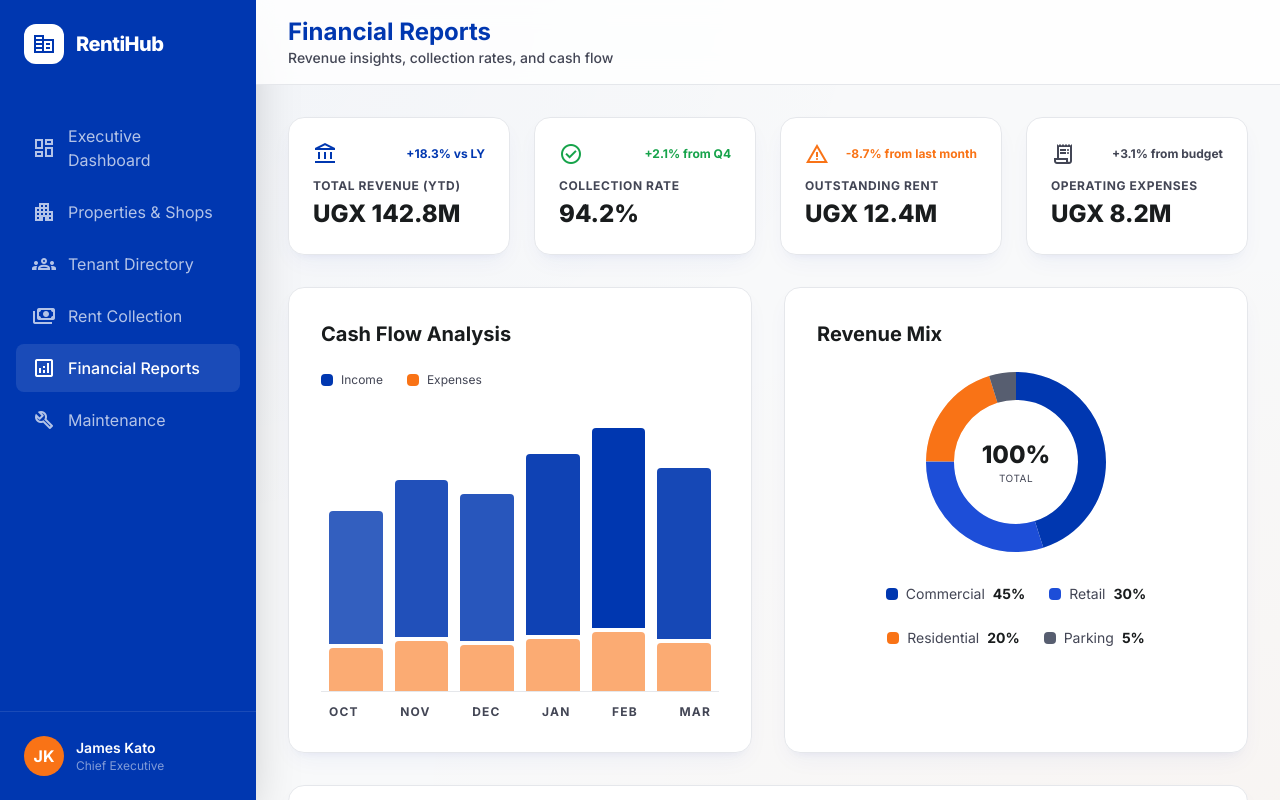
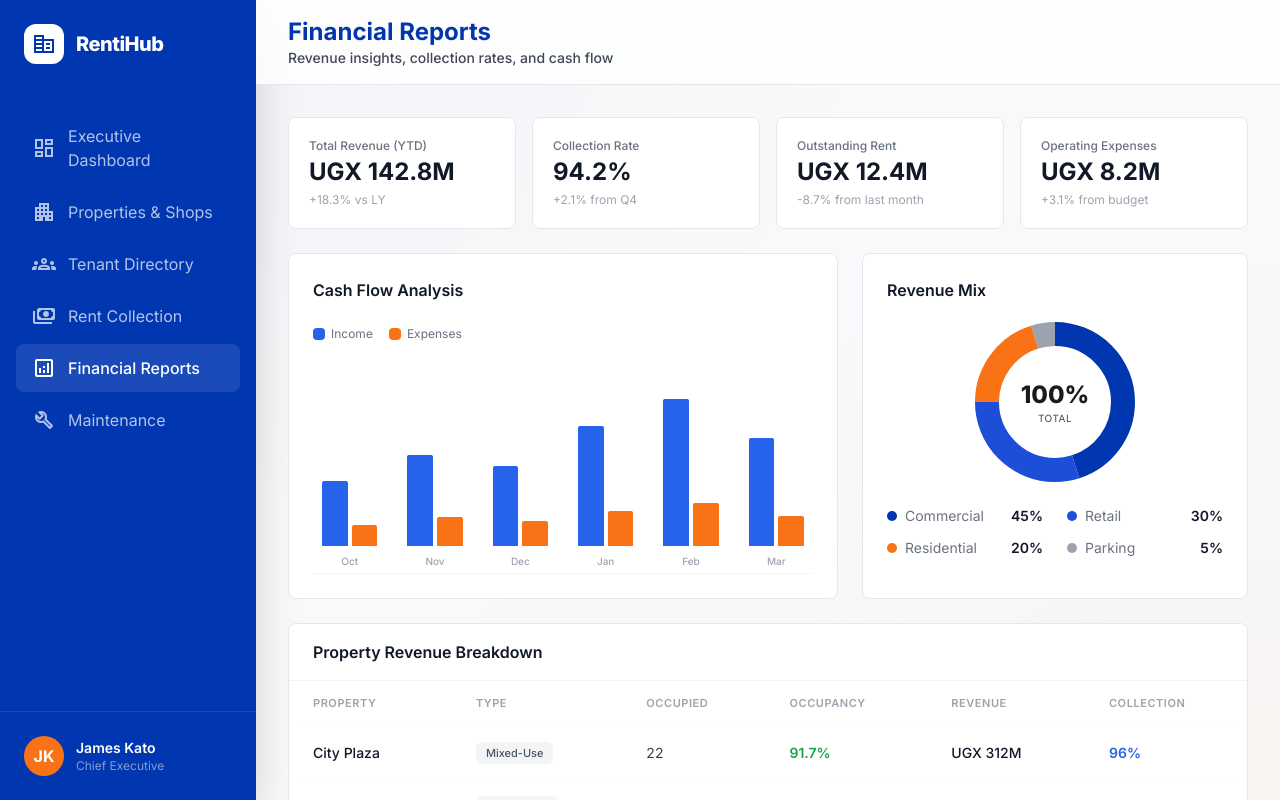
Before and after one commit to RockieRaheem/Renti-Hub, a React (Vite) app: page /financial-reports in a window 1280 px wide. Built offline with nearby package versions, Linux system fonts and the light colour scheme.

Commit message:
Fine tunned financial reports dashboard

```diff
--- a/src/data/financialReports.js
+++ b/src/data/financialReports.js
@@ -1,8 +1,8 @@
 export const reportSummary = [
-  { label: 'Total Revenue (YTD)', value: 'UGX 142.8M', trend: '+18.3% vs LY', icon: 'account_balance', color: 'text-primary' },
-  { label: 'Collection Rate', value: '94.2%', trend: '+2.1% from Q4', icon: 'check_circle', color: 'text-status-paid' },
-  { label: 'Outstanding Rent', value: 'UGX 12.4M', trend: '-8.7% from last month', icon: 'warning', color: 'text-status-partial' },
-  { label: 'Operating Expenses', value: 'UGX 8.2M', trend: '+3.1% from budget', icon: 'receipt_long', color: 'text-on-surface-variant' },
+  { label: 'Total Revenue (YTD)', value: 'UGX 142.8M', trend: '+18.3% vs LY' },
+  { label: 'Collection Rate', value: '94.2%', trend: '+2.1% from Q4' },
+  { label: 'Outstanding Rent', value: 'UGX 12.4M', trend: '-8.7% from last month' },
+  { label: 'Operating Expenses', value: 'UGX 8.2M', trend: '+3.1% from budget' },
 ]
 
 export const cashFlowData = [
@@ -18,7 +18,7 @@ export const revenueMix = [
   { label: 'Commercial', value: 45, color: '#0037b0' },
   { label: 'Retail', value: 30, color: '#1d4ed8' },
   { label: 'Residential', value: 20, color: '#F97316' },
-  { label: 'Parking', value: 5, color: '#575e70' },
+  { label: 'Parking', value: 5, color: '#9ca3af' },
 ]
 
 export const propertyBreakdown = [
--- a/src/pages/FinancialReports.jsx
+++ b/src/pages/FinancialReports.jsx
@@ -1,59 +1,64 @@
-import BarChart from '../components/charts/BarChart'
 import DonutChart from '../components/charts/DonutChart'
-import StatusBadge from '../components/ui/StatusBadge'
 import { reportSummary, cashFlowData, revenueMix, propertyBreakdown } from '../data/financialReports'
 
+const maxCashFlow = Math.max(...cashFlowData.flatMap((d) => [d.income, d.expenses]))
+const totalMix = revenueMix.reduce((s, item) => s + item.value, 0)
+
 export default function FinancialReports() {
-  const totalMix = revenueMix.reduce((s, item) => s + item.value, 0)
-  const maxCashFlow = Math.max(...cashFlowData.flatMap((d) => [d.income, d.expenses]))
+  return (
+    <div className="p-6 md:p-8 space-y-6">
 
-  return (
-    <div className="p-8 space-y-8">
-      <div className="grid grid-cols-1 md:grid-cols-4 gap-6">
-        {reportSummary.map((s, i) => (
-          <div key={i} className="bg-white p-6 rounded-2xl shadow-premium border border-border-subtle">
-            <div className="flex items-center justify-between mb-3">
-              <span className={`material-symbols-outlined ${s.color}`}>{s.icon}</span>
-              <span className={`text-xs font-bold ${s.color}`}>{s.trend}</span>
-            </div>
-            <p className="text-on-surface-variant text-xs font-bold uppercase tracking-wider mb-1">{s.label}</p>
-            <h3 className="text-2xl font-extrabold text-on-surface">{s.value}</h3>
+      <div className="grid grid-cols-2 lg:grid-cols-4 gap-4">
+        {reportSummary.map((s) => (
+          <div key={s.label} className="bg-white rounded-lg border border-gray-200 p-5">
+            <p className="text-xs text-gray-500 font-medium mb-0.5">{s.label}</p>
+            <p className="text-2xl font-bold text-gray-900 mb-1">{s.value}</p>
+            <p className="text-xs text-gray-400">{s.trend}</p>
           </div>
         ))}
       </div>
 
-      <div className="grid grid-cols-1 lg:grid-cols-2 gap-8">
-        <div className="bg-white p-8 rounded-2xl shadow-premium border border-border-subtle">
-          <h3 className="text-xl font-bold text-on-surface mb-6">Cash Flow Analysis</h3>
-          <div className="flex gap-6 mb-6">
-            <div className="flex items-center gap-2"><div className="w-3 h-3 rounded bg-primary" /><span className="text-xs text-on-surface-variant">Income</span></div>
-            <div className="flex items-center gap-2"><div className="w-3 h-3 rounded bg-tertiary" /><span className="text-xs text-on-surface-variant">Expenses</span></div>
+      <div className="grid grid-cols-1 lg:grid-cols-12 gap-6">
+        <div className="lg:col-span-7 bg-white rounded-lg border border-gray-200 p-6">
+          <h3 className="text-base font-semibold text-gray-900 mb-6">Cash Flow Analysis</h3>
+          <div className="flex items-center gap-4 mb-6">
+            <div className="flex items-center gap-1.5">
+              <div className="w-3 h-3 rounded bg-blue-600" />
+              <span className="text-xs text-gray-500">Income</span>
+            </div>
+            <div className="flex items-center gap-1.5">
+              <div className="w-3 h-3 rounded bg-orange-500" />
+              <span className="text-xs text-gray-500">Expenses</span>
+            </div>
           </div>
-          <div className="h-[280px] w-full flex items-end justify-between gap-3 px-2 border-b border-border-subtle">
-            {cashFlowData.map((d, i) => (
-              <div key={i} className="flex-1 flex flex-col items-center gap-1">
-                <div className="w-full flex flex-col items-center gap-1">
-                  <div className="w-full bg-primary rounded-t transition-all" style={{ height: `${(d.income / maxCashFlow) * 200}px`, opacity: 0.4 + (d.income / maxCashFlow) * 0.6 }} />
-                  <div className="w-full bg-tertiary rounded-t transition-all" style={{ height: `${(d.expenses / maxCashFlow) * 200}px`, opacity: 0.6 }} />
+          <div className="flex items-end gap-3 h-52 border-b border-gray-100 pb-1">
+            {cashFlowData.map((d) => {
+              const maxH = 85
+              const incomeH = (d.income / maxCashFlow) * maxH
+              const expenseH = (d.expenses / maxCashFlow) * maxH
+              return (
+                <div key={d.month} className="flex-1 flex flex-col items-center gap-1 h-full justify-end">
+                  <div className="flex items-end gap-1 w-full justify-center" style={{ height: `${Math.max(incomeH, expenseH)}%` }}>
+                    <div className="w-[35%] bg-blue-600 rounded-t-sm transition-all" style={{ height: `${incomeH}%` }} title={`Income: ${d.income}`} />
+                    <div className="w-[35%] bg-orange-500 rounded-t-sm transition-all" style={{ height: `${expenseH}%` }} title={`Expenses: ${d.expenses}`} />
+                  </div>
+                  <span className="text-[10px] text-gray-400 font-medium pt-1">{d.month}</span>
                 </div>
-              </div>
-            ))}
-          </div>
-          <div className="flex justify-between px-2 text-xs font-bold text-on-surface-variant uppercase tracking-widest mt-3">
-            {cashFlowData.map((d, i) => <span key={i}>{d.month}</span>)}
+              )
+            })}
           </div>
         </div>
 
-        <div className="bg-white p-8 rounded-2xl shadow-premium border border-border-subtle">
-          <h3 className="text-xl font-bold text-on-surface mb-6">Revenue Mix</h3>
+        <div className="lg:col-span-5 bg-white rounded-lg border border-gray-200 p-6">
+          <h3 className="text-base font-semibold text-gray-900 mb-5">Revenue Mix</h3>
           <div className="flex flex-col items-center">
-            <DonutChart data={revenueMix} total={totalMix} />
-            <div className="flex flex-wrap gap-6 mt-8 justify-center">
-              {revenueMix.map((slice, i) => (
-                <div key={i} className="flex items-center gap-2">
-                  <div className="w-3 h-3 rounded" style={{ backgroundColor: slice.color }} />
-                  <span className="text-sm text-on-surface-variant">{slice.label}</span>
-                  <span className="text-sm font-bold text-on-surface">{slice.value}%</span>
+            <DonutChart data={revenueMix} total={totalMix} size={160} strokeWidth={24} />
+            <div className="grid grid-cols-2 gap-x-6 gap-y-3 mt-6 w-full">
+              {revenueMix.map((slice) => (
+                <div key={slice.label} className="flex items-center gap-2">
+                  <div className="w-2.5 h-2.5 rounded-full shrink-0" style={{ backgroundColor: slice.color }} />
+                  <span className="text-sm text-gray-500">{slice.label}</span>
+                  <span className="text-sm font-semibold text-gray-900 ml-auto">{slice.value}%</span>
                 </div>
               ))}
             </div>
@@ -61,28 +66,32 @@ export default function FinancialReports() {
         </div>
       </div>
 
-      <div className="bg-white rounded-2xl shadow-premium border border-border-subtle overflow-hidden">
-        <div className="px-8 py-6 border-b border-border-subtle">
-          <h3 className="text-xl font-bold text-on-surface">Property Revenue Breakdown</h3>
+      <div className="bg-white rounded-lg border border-gray-200 overflow-hidden">
+        <div className="px-6 py-4 border-b border-gray-100">
+          <h3 className="text-base font-semibold text-gray-900">Property Revenue Breakdown</h3>
         </div>
         <div className="overflow-x-auto">
-          <table className="w-full text-left">
-            <thead className="bg-surface-container-low">
-              <tr>
-                {['Property', 'Type', 'Occupied Units', 'Occupancy', 'Revenue', 'Collection Rate'].map((h) => (
-                  <th key={h} className="px-8 py-4 text-xs font-bold text-on-surface-variant uppercase tracking-widest">{h}</th>
+          <table className="w-full text-sm">
+            <thead>
+              <tr className="border-b border-gray-50">
+                {['Property', 'Type', 'Occupied', 'Occupancy', 'Revenue', 'Collection'].map((h) => (
+                  <th key={h} className="text-left px-6 py-3 text-[11px] text-gray-400 font-semibold uppercase tracking-wider">{h}</th>
                 ))}
               </tr>
             </thead>
-            <tbody className="divide-y divide-border-subtle">
-              {propertyBreakdown.map((p, i) => (
-                <tr key={i} className="hover:bg-surface-container-lowest transition-colors">
-                  <td className="px-8 py-5 font-bold text-on-surface">{p.name}</td>
-                  <td className="px-8 py-5"><StatusBadge status={p.type} /></td>
-                  <td className="px-8 py-5 font-medium">{p.units}</td>
-                  <td className="px-8 py-5 font-bold text-status-paid">{p.occupancy}</td>
-                  <td className="px-8 py-5 font-bold">{p.revenue}</td>
-                  <td className="px-8 py-5"><span className="font-bold text-primary">{p.collection}</span></td>
+            <tbody className="divide-y divide-gray-50">
+              {propertyBreakdown.map((p) => (
+                <tr key={p.name} className="hover:bg-gray-50 transition-colors">
+                  <td className="px-6 py-4 font-medium text-gray-900">{p.name}</td>
+                  <td className="px-6 py-4"><span className="bg-gray-100 text-gray-600 text-[11px] font-medium px-2.5 py-1 rounded-md">{p.type}</span></td>
+                  <td className="px-6 py-4 text-gray-700">{p.units}</td>
+                  <td className="px-6 py-4">
+                    <span className="font-semibold text-green-600">{p.occupancy}</span>
+                  </td>
+                  <td className="px-6 py-4 font-medium text-gray-900">{p.revenue}</td>
+                  <td className="px-6 py-4">
+                    <span className="font-semibold text-blue-600">{p.collection}</span>
+                  </td>
                 </tr>
               ))}
             </tbody>
```
Also changed, not shown: 5 other files (tests, documents, lock files or other folders).
